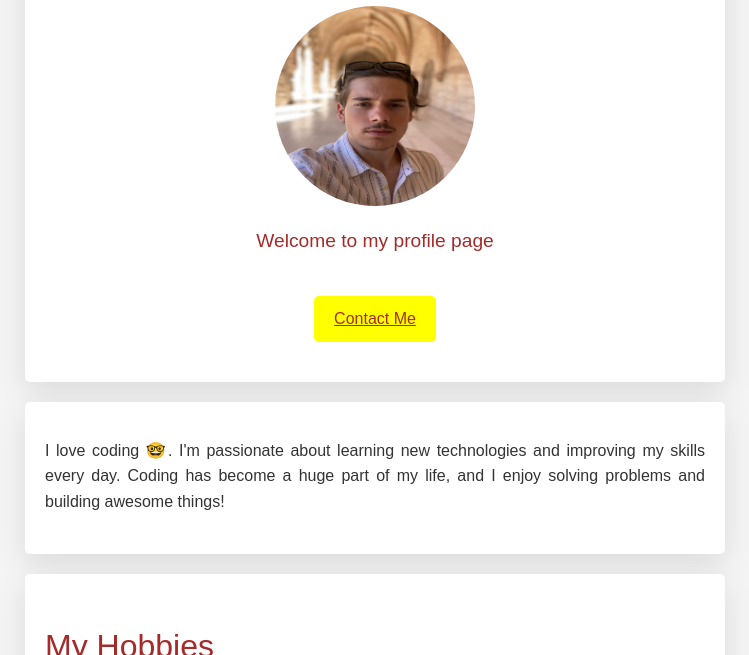
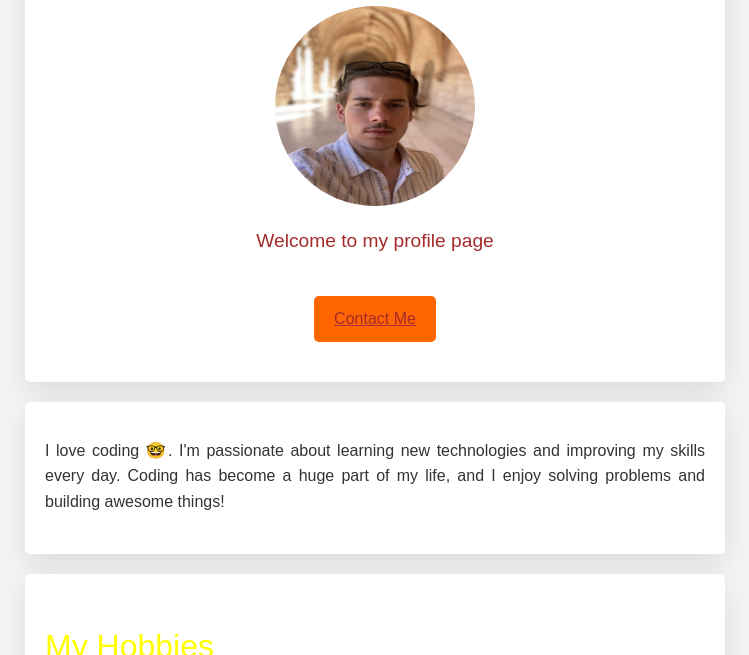
Before and after one commit to natanzps/my-profile, a plain HTML site: page index.html in a window 1280 px wide. In both pictures the pointer is over the link "Contact Me". Shown: the part 145-800 px from the top of the page, without its empty margins (265-1014 px from the left). Drawn offline with Linux system fonts and the light colour scheme.

Commit message:
Update style.css

```diff
--- a/style.css
+++ b/style.css
@@ -62,12 +62,12 @@ header p {
 }
 
 .btn-main:hover {
-  background-color: #FFFF00; /* Couleur plus claire au survol */
+  background-color: #FF6600; /* Couleur plus claire au survol */
 }
 
 /* --- Section Titles (h1, h2, h3) --- */
 h1, h2, h3 {
-  color: brown;
+  color: yellow;
   font-weight: normal;
 }
 
```
